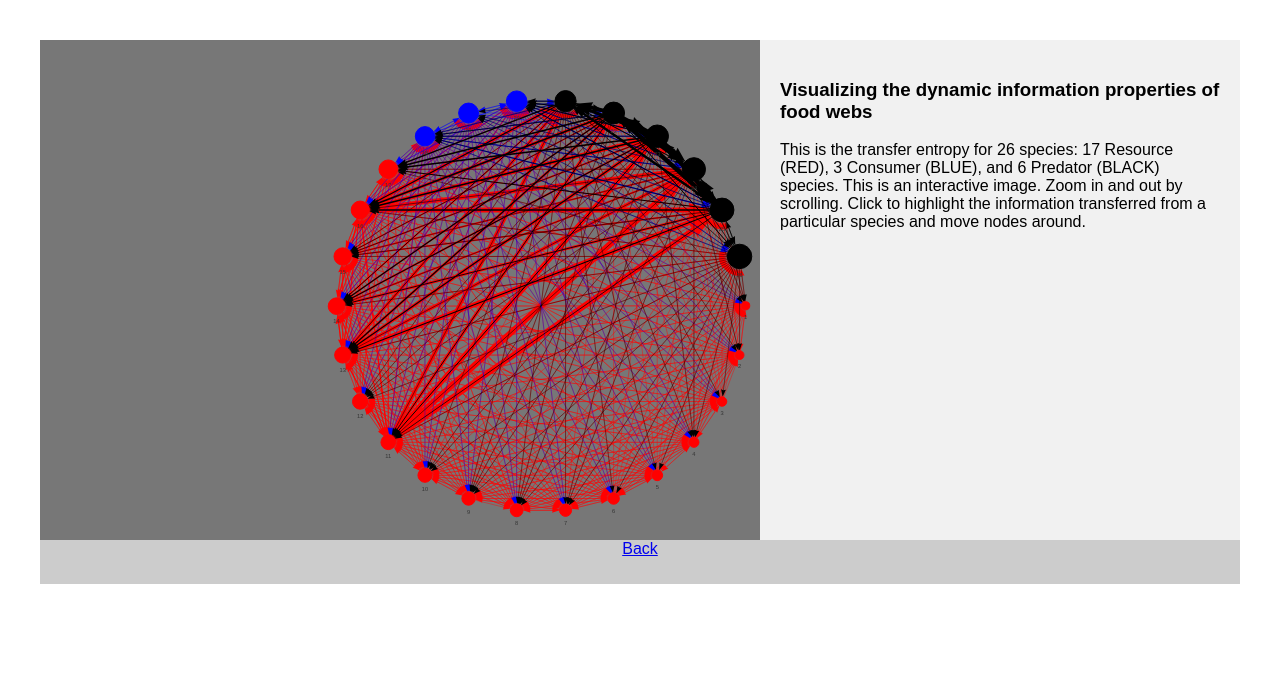
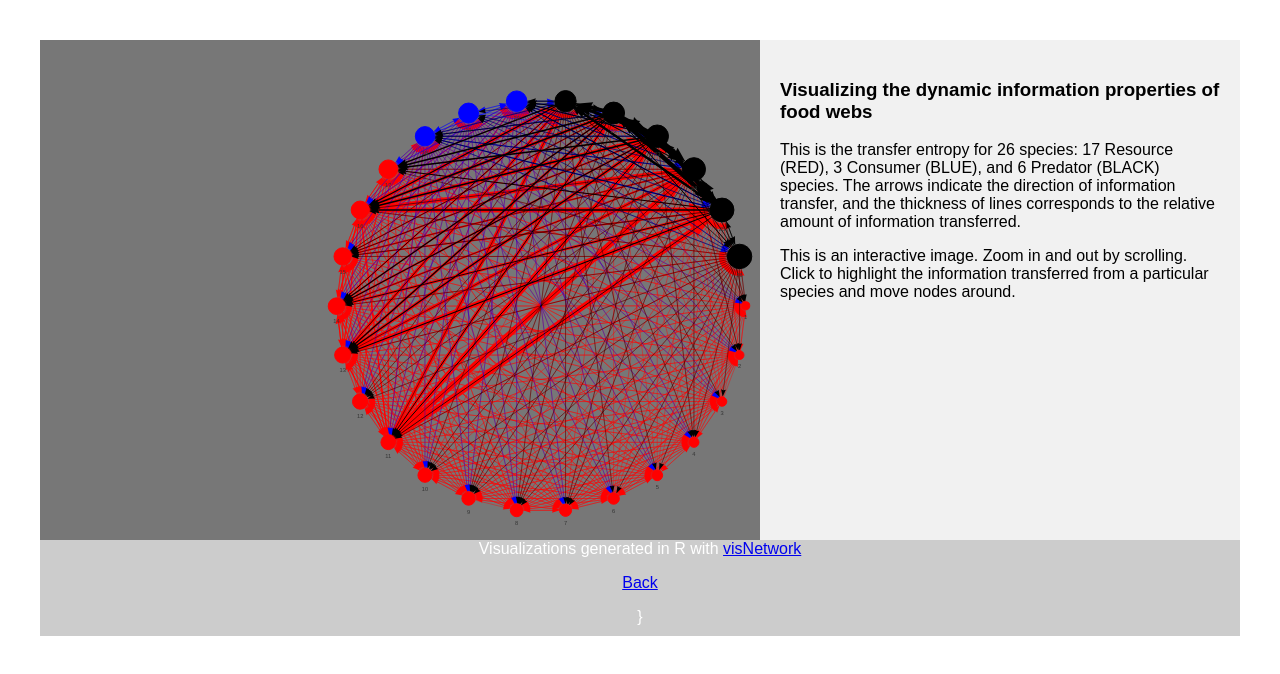
Before and after one commit to jusinowicz/eco_info, a plain HTML site: page te_graph1.html in a window 1280 px wide. Drawn offline with Linux system fonts and the light colour scheme.

Commit message:
More aesthetic tweaks

```diff
--- a/te_graph1.html
+++ b/te_graph1.html
@@ -73,11 +73,15 @@ footer {
 </nav>
 <article>
     <h1>Visualizing the dynamic information properties of food webs</h1>
-    <p>This is the transfer entropy for 26 species: 17 Resource (RED), 3 Consumer (BLUE), and 6 Predator (BLACK) species. This is an interactive image. Zoom in and out by scrolling. Click to highlight the information transferred from a particular species and move nodes around. </p>
+    <p>This is the transfer entropy for 26 species: 17 Resource (RED), 3 Consumer (BLUE), and 6 Predator (BLACK) species. The arrows indicate the direction of information transfer, and the thickness of lines corresponds to the relative amount of information transferred.</p>
+
+	 <p>This is an interactive image. Zoom in and out by scrolling. Click to highlight the information transferred from a particular species and move nodes around. </p>
 
   </article>
 <footer>
+	<p> Visualizations generated in R with <a href="https://datastorm-open.github.io/visNetwork/"> visNetwork </a></p>
   <p><a href="https://jusinowicz.github.io/eco_info/" > Back </a></p>
+	}
 </footer>
 </body>
 </html>
```
